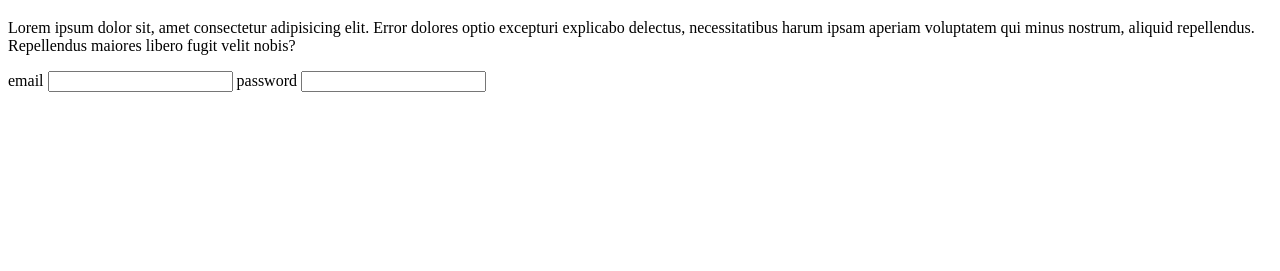
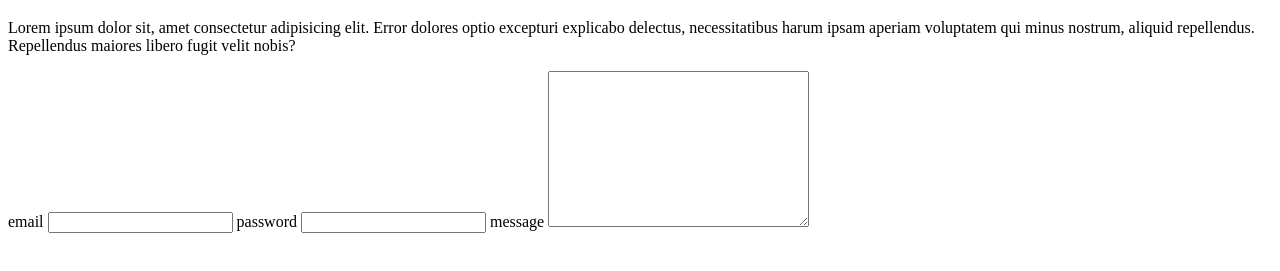
Before and after one commit to Spektrumm24/first-frontendsimplified-git, a plain HTML site: page index.html in a window 1280 px wide. Shown: the part 61-332 px from the top of the page. Drawn offline with Linux system fonts and the light colour scheme.

Commit message:
textarea

```diff
--- a/index.html
+++ b/index.html
@@ -19,6 +19,8 @@
         <input type="email">
         <span>password</span>
         <input type="password">
+        <span>message</span>
+        <textarea name="" id="" cols="30" rows="10"></textarea>
     </form>
   </body>
 </html>
```
